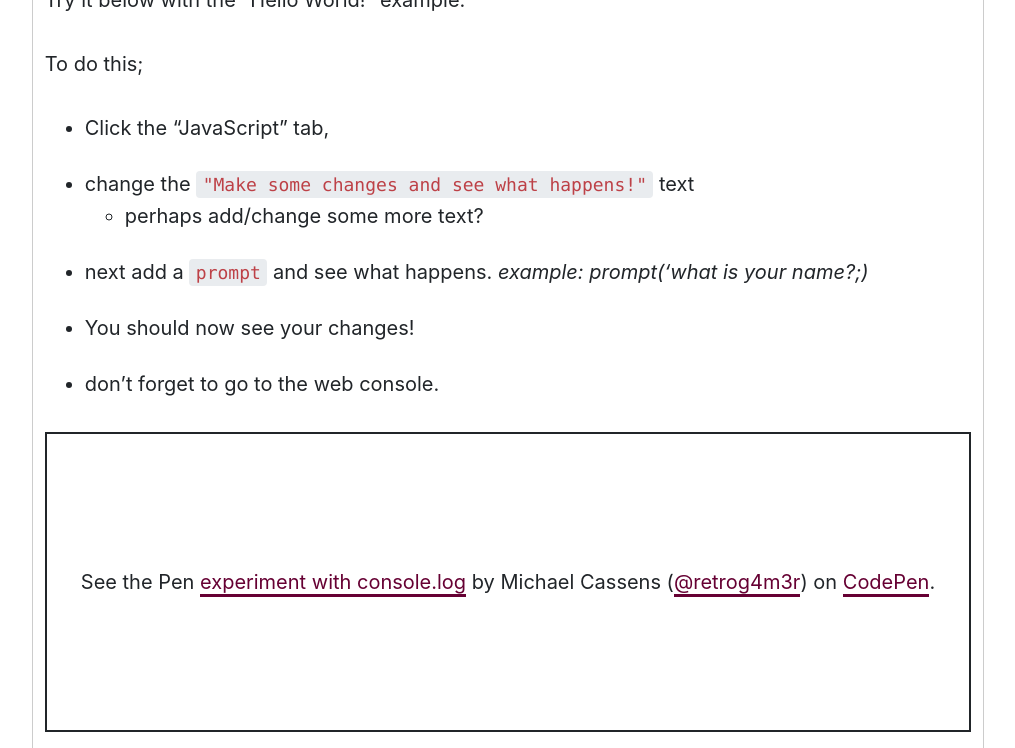
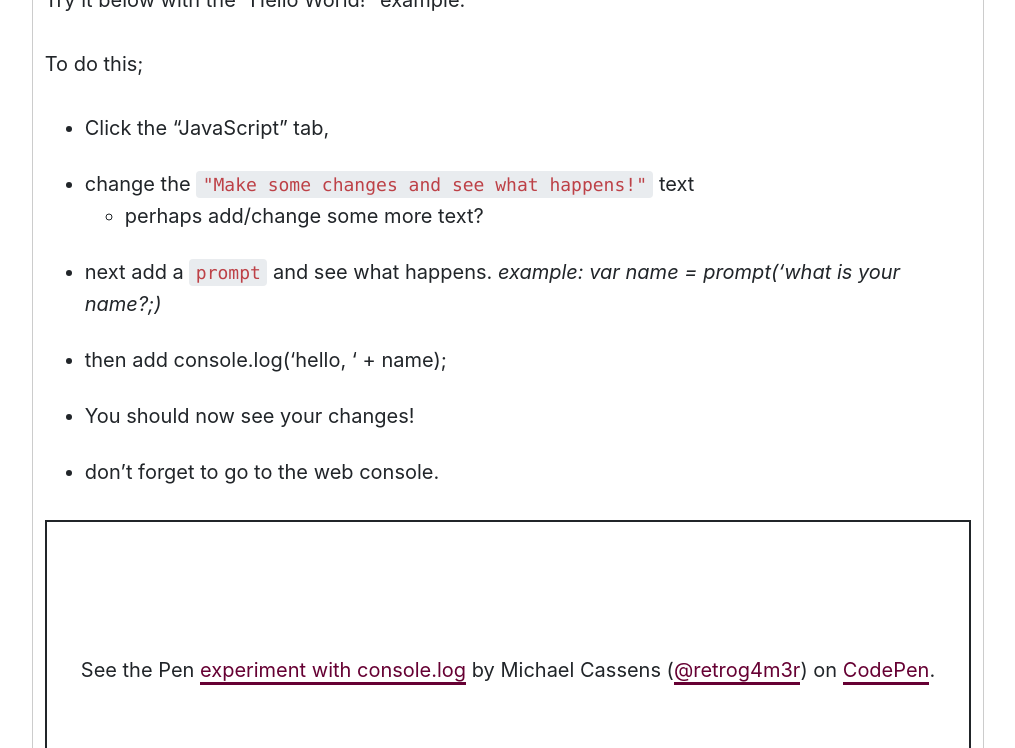
Before and after one commit to Montana-Media-Arts/441-web-tech-Spring2025-course, a Jekyll site: the page built from modules/week-2/_posts/2010-01-05-code-on-the-site.md, in a window 1280 px wide and 900 px high, scrolled down 945 px, cut to the strip 0-748 px from the top of the window. Shown: the whole strip, without its empty margins (132-1147 px from the left). Built offline with Jekyll 4.4.1, drawn with Linux system fonts in a browser that asks for light colours; nearby versions of some CDN libraries; a script that is not in the unit is left out; comment, search, counter and statistics services are not loaded.

Commit message:
Update 2010-01-05-code-on-the-site.md

```diff
--- a/modules/week-2/_posts/2010-01-05-code-on-the-site.md
+++ b/modules/week-2/_posts/2010-01-05-code-on-the-site.md
@@ -26,7 +26,8 @@ To do this;
 - Click the "JavaScript" tab,
 - change the `"Make some changes and see what happens!"` text
     - perhaps add/change some more text?
-- next add a `prompt` and see what happens. *example: prompt('what is your name?;)*
+- next add a `prompt` and see what happens. *example: var name = prompt('what is your name?;)*
+- then add console.log('hello, ' + name);
 - You should now see your changes!
 - don't forget to go to the web console.
 
```
